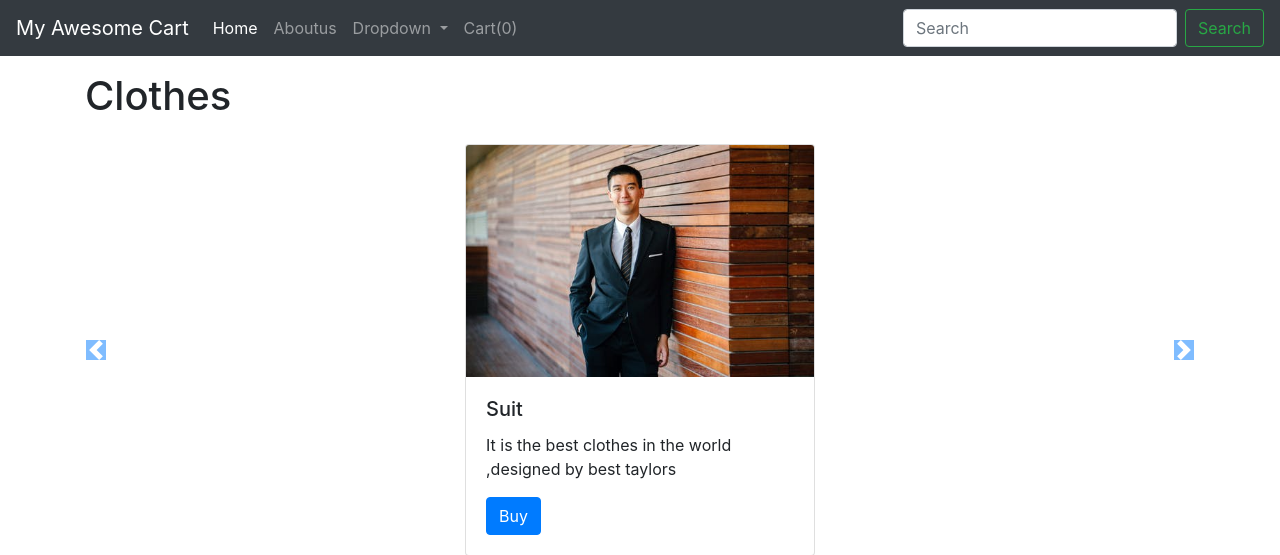
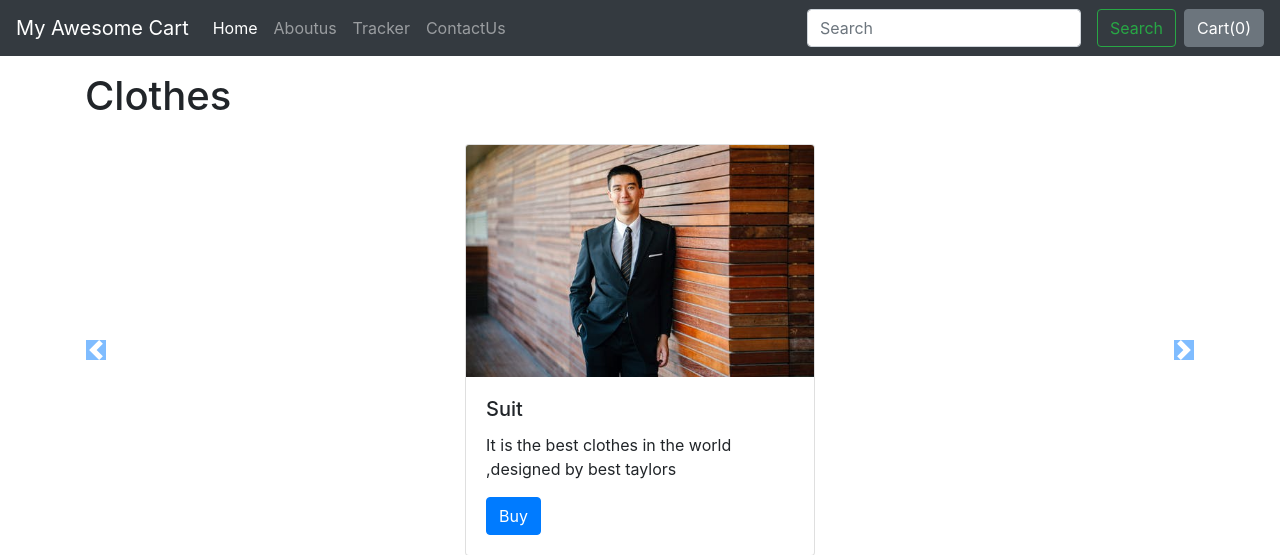
Before and after one commit to coders-nightmare/django_Mycart, a Django app: page /shop/ in a window 1280 px wide. Shown: the top 555 px of the page. Run offline with Django 3.2, Linux system fonts and the light colour scheme; data comes from the database, SQL or seed files in the repository; some libraries are stand-ins or nearby versions.

Commit message:
added some html pages

```diff
--- a/shop/templates/shop/base.html
+++ b/shop/templates/shop/base.html
@@ -41,34 +41,18 @@
       <div class="collapse navbar-collapse" id="navbarSupportedContent">
         <ul class="navbar-nav mr-auto">
           <li class="nav-item active">
-            <a class="nav-link" href="#"
+            <a class="nav-link" href="/shop/"
               >Home <span class="sr-only">(current)</span></a
             >
           </li>
           <li class="nav-item">
-            <a class="nav-link" href="#">Aboutus</a>
-          </li>
-          <li class="nav-item dropdown">
-            <a
-              class="nav-link dropdown-toggle"
-              href="#"
-              id="navbarDropdown"
-              role="button"
-              data-toggle="dropdown"
-              aria-haspopup="true"
-              aria-expanded="false"
-            >
-              Dropdown
-            </a>
-            <div class="dropdown-menu" aria-labelledby="navbarDropdown">
-              <a class="dropdown-item" href="#">Action</a>
-              <a class="dropdown-item" href="#">Another action</a>
-              <div class="dropdown-divider"></div>
-              <a class="dropdown-item" href="#">Something else here</a>
-            </div>
+            <a class="nav-link" href="/shop/about">Aboutus</a>
           </li>
           <li class="nav-item">
-            <a class="nav-link " href="#">Cart(<span id="cart">0</span>)</a>
+            <a class="nav-link" href="/shop/tracker">Tracker</a>
+          </li>
+          <li class="nav-item">
+            <a class="nav-link" href="/shop/contact">ContactUs</a>
           </li>
         </ul>
         <form class="form-inline my-2 my-lg-0">
@@ -78,10 +62,16 @@
             placeholder="Search"
             aria-label="Search"
           />
-          <button class="btn btn-outline-success my-2 my-sm-0" type="submit">
+          <button class="btn btn-outline-success m-2 my-sm-0" type="submit">
             Search
           </button>
         </form>
+        <button id="popCart" type="button" class="btn btn-secondary" data-container="body" data-toggle="popover" data-placement="bottom"
+        data-html="true"
+        data-content="Vivamus
+        sagittis lacus vel augue laoreet rutrum faucibus.">
+          Cart(<span id="cart">0</span>)
+        </button>
       </div>
     </nav>
     <!-- end of navbar -->
--- a/shop/templates/shop/index.html
+++ b/shop/templates/shop/index.html
@@ -88,6 +88,8 @@
         localStorage.setItem('cart',JSON.stringify(cart))
         document.getElementById('cart').innerHTML=Object.keys(cart).length;
       });
+      $('#popCart').popover();
+      document.getElementById("popCart").setAttribute('data-content','<h4>Cart</h4>');
     </script>
 {% endblock %}
 <!-- end  -->
--- a/shop/views.py
+++ b/shop/views.py
@@ -35,11 +35,11 @@ def about(request):
 
 
 def contact(request):
-    return HttpResponse("we are at contact")
+    return render(request, 'shop/contact.html')
 
 
 def tracker(request):
-    return HttpResponse("we are at tracker")
+    return render(request, 'shop/tracker.html')
 
 
 def search(request):
```
Also changed, not shown: shop/templates/shop/contact.html (added, +14 -0 lines), shop/templates/shop/tracker.html (added, +14 -0 lines).
